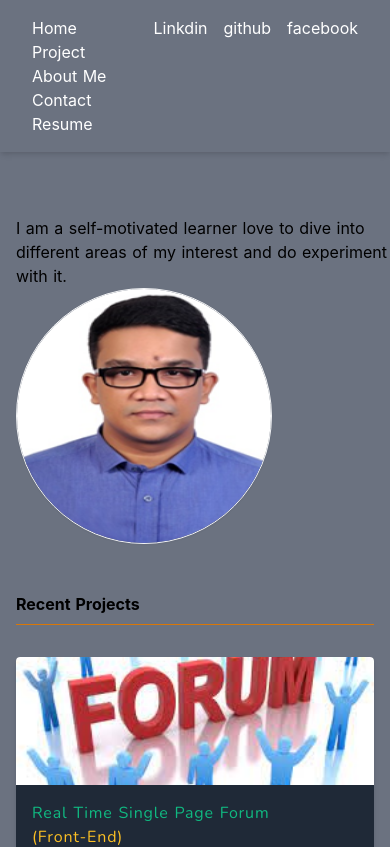
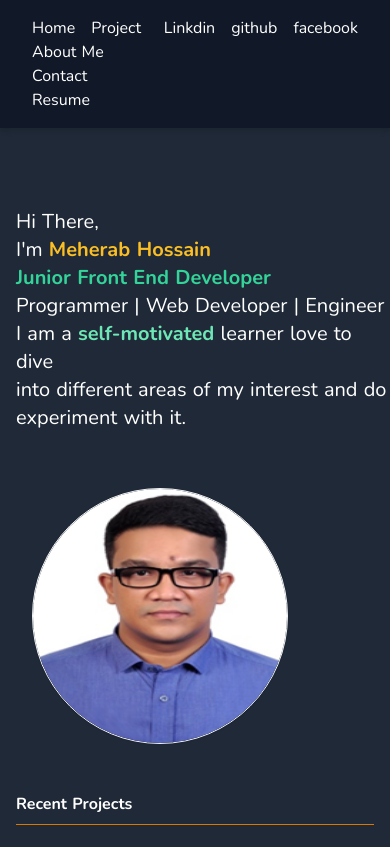
Before and after one commit to meherab-hossain/nuxt-practice, a Nuxt app: page /portfolio in a window 390 px wide. Shown: the top 847 px of the page. Built offline with nearby package versions, Linux system fonts and the light colour scheme.

Commit message:
text format responsive classes and some styling added

```diff
--- a/assets/css/main.css
+++ b/assets/css/main.css
@@ -11,5 +11,5 @@
 }
 
 .menu-bar{
-    @apply ml-4 text-white hover:text-yellow-200
+    @apply ml-4 text-white hover:text-yellow-200 cursor-pointer
 }
--- a/pages/portfolio/index.vue
+++ b/pages/portfolio/index.vue
@@ -1,7 +1,7 @@
 <template>
-  <div class="bg-gray-500">
+  <div class="bg-gray-800 font-body">
     <div class="">
-      <div class="flex justify-between shadow-md p-4 bg-gray-500">
+      <div class="flex justify-between shadow-md p-4 bg-gray-900">
         <div class="flex justify-evenly">
           <ul>
             <li class="inline-flex ml-4 text-white"><a>Home</a></li>
@@ -19,19 +19,24 @@
           <div class="menu-bar mr-4">facebook</div>
         </div>
       </div>
-      <div class="md:flex mt-16 ml-4">
-        <p class="">
-          I am a self-motivated learner love to dive into different areas of my
+      <div class="md:flex ml-4">
+        <p class="text-xl text-white mt-20">Hi There,<br/> I'm <strong class="text-yellow-400">Meherab Hossain</strong><br/> <strong class="text-green-400">Junior Front End Developer</strong><br/>
+          Programmer | Web Developer | Engineer  <br/>
+          I am a <strong class="text-green-300">self-motivated</strong> learner love to dive <br/> into different areas of my
           interest and do experiment with it.
-        </p>
+        </p class="text-xl">
+        <div class="mt-14">
             <img
           src="~/assets/meherab.png"
-          class="border object-fill h-64 w-64 rounded-full border-gray-100 shadow-sm"
+          class="border object-fill h-64 w-64  rounded-full ml-4 border-gray-100 shadow-sm"
           alt="stew"
         />
         </div>
+      </div>
       <section id="projects" class="ml-4 mr-4">
-        <h4 class="font-bold pb-2 mt-12 border-yellow-600 border-b">Recent Projects</h4>
+        <h4 class="font-bold pb-2 mt-12 border-yellow-600 border-b text-white">
+          Recent Projects
+        </h4>
         <div class="mt-8 grid md:grid-cols-3 gap-10">
           <!-- card starts here-->
           <div class="card hover:shadow-lg bg-gray-800">
@@ -46,7 +51,13 @@
               <p>It's a vue js based forum where questions can be asked.</p>
             </div>
             <div class="p-4">
-                <p class="btn bg-gray-500 text-center"><a href="https://github.com/meherab-hossain/real-time-spa-forum-frontend" target="_blank">Github Link</a> </p>
+              <p class="btn bg-gray-500 text-center">
+                <a
+                  href="https://github.com/meherab-hossain/real-time-spa-forum-frontend"
+                  target="_blank"
+                  >Github Link</a
+                >
+              </p>
             </div>
           </div>
           <!-- card ends here-->
@@ -63,7 +74,13 @@
               <p>It's a vue js based forum where questions can be asked.</p>
             </div>
             <div class="p-4">
-                <p class="btn bg-gray-500 text-center"><a href="https://github.com/meherab-hossain/real-time-spa-forum" target="_blank">Github Link</a> </p>
+              <p class="btn bg-gray-500 text-center">
+                <a
+                  href="https://github.com/meherab-hossain/real-time-spa-forum"
+                  target="_blank"
+                  >Github Link</a
+                >
+              </p>
             </div>
           </div>
           <!-- card ends here-->
@@ -74,22 +91,28 @@
               class="w-full object-cover h-32 sm:h-48"
               alt="stew"
             />
-              <div class="font-body text-white ml-4 mt-4 tracking-wider">
+            <div
+              class="font-body text-white ml-4 mt-4 tracking-wider"
+            >
               <h5 class="text-green-500">React E-Bazar</h5>
               <h4 class="text-yellow-400">(Front-End)</h4>
               <p>It's a React js based e-bazar where anyone can do shopping</p>
             </div>
             <div class="p-4">
-                <p class="btn bg-gray-500 text-center"><a href="https://github.com/meherab-hossain/react-e-bazar" target="_blank">Github Link</a> </p>
+              <p class="btn bg-gray-500 text-center">
+                <a
+                  href="https://github.com/meherab-hossain/react-e-bazar"
+                  target="_blank"
+                  >Github Link</a
+                >
+              </p>
             </div>
           </div>
           <!-- card ends here-->
-
-
         </div>
       </section>
       <section id="all-projects">
-        <div class="m-2 bg-red-600 text-center">View All Projects</div>
+        <div class="m-2 bg-red-600 text-center pb-2">View All Projects</div>
       </section>
     </div>
   </div>
```
Lines whose indentation alone changed are shown as unchanged.
